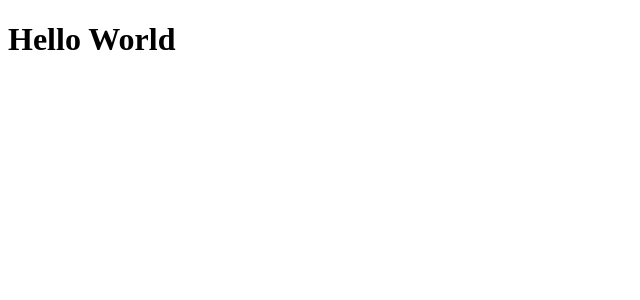
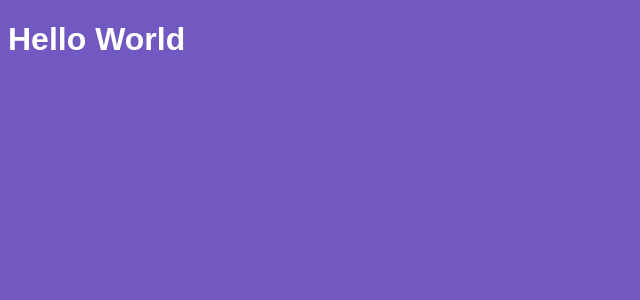
Before and after one commit to wellingtoncalixto/Gostack8.0-RocketSeat, a React app in the folder introducao-react/: page / in a window 1280 px wide. Shown: the top 300 px of the page, without its empty margins (0-640 px from the left). Built offline with nearby package versions, Linux system fonts and the light colour scheme; the HTML template or start-up script is replaced by a standard one.

Commit message:
chore: css import in App.js

```diff
--- a/introducao-react/package.json
+++ b/introducao-react/package.json
@@ -12,6 +12,8 @@
     "@babel/preset-env": "^7.6.0",
     "@babel/preset-react": "^7.0.0",
     "babel-loader": "^8.0.6",
+    "css-loader": "^3.2.0",
+    "style-loader": "^1.0.0",
     "webpack": "^4.39.3",
     "webpack-cli": "^3.3.8",
     "webpack-dev-server": "^3.8.0"
--- /dev/null
+++ b/introducao-react/src/App.css
@@ -0,0 +1,5 @@
+body {
+  background: #7159c1;
+  color: white;
+  font-family: Arial, Arial, Helvetica, sans-serif;
+}
--- a/introducao-react/src/App.js
+++ b/introducao-react/src/App.js
@@ -1,5 +1,5 @@
-import React from 'react'
-
+import React from 'react';
+import './App.css'
 function App() {
   return <h1>Hello World</h1>
 }
--- a/introducao-react/webpack.config.js
+++ b/introducao-react/webpack.config.js
@@ -16,6 +16,16 @@ module.exports = {
         use: {
           loader: 'babel-loader',
         }
+      }, {
+        test: /\.css$/,
+        use: [
+          {
+            loader: 'style-loader'
+          },
+          {
+            loader: 'css-loader'
+          },
+        ]
       }
     ]
   }
```
Also changed, not shown: 1 other file (tests, documents, lock files or other folders).
